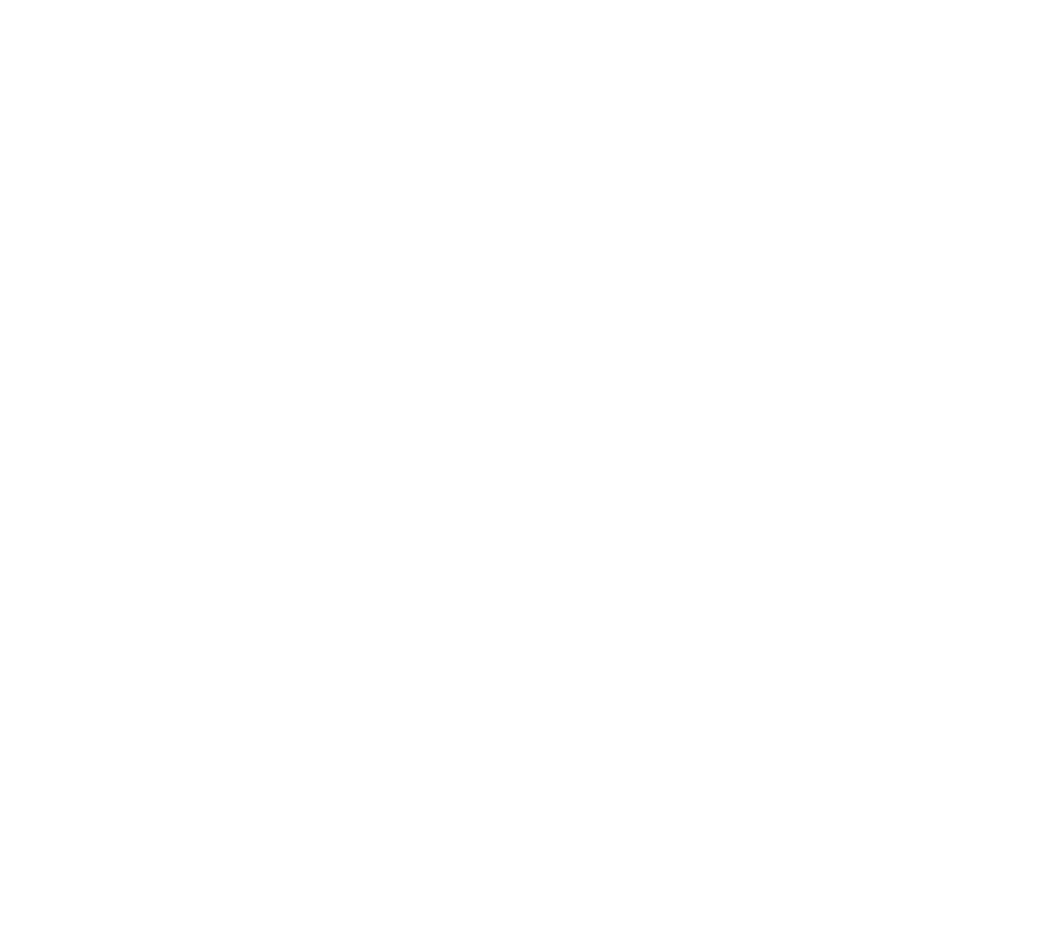
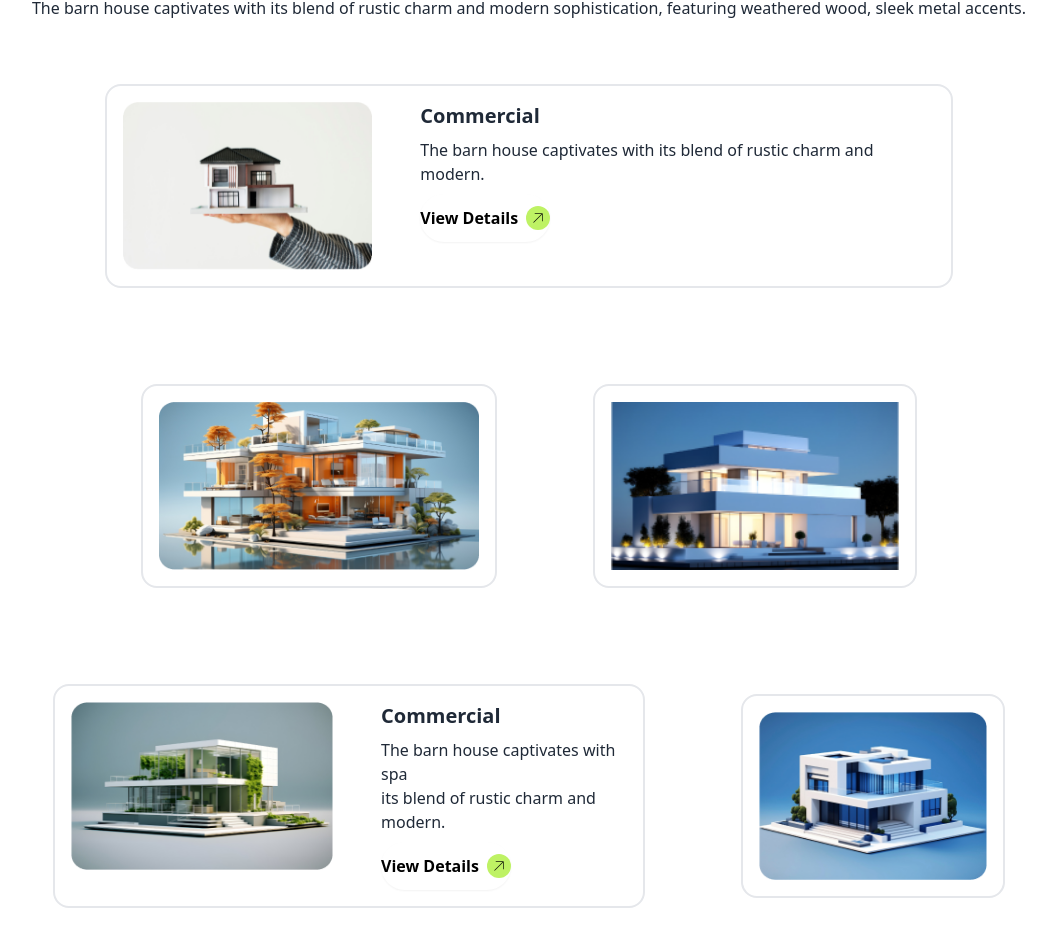
Before and after one commit to sajidhossain8272/B10-Assignment-03, a React (Vite) app: page / in a window 1280 px wide. Shown: the part 2672-3618 px from the top of the page, without its empty margins (111-1167 px from the left). Before the commit the page ends 2496 px from the top, so only its background shows below. Built offline with nearby package versions, Linux system fonts and the light colour scheme.

Commit message:
portfolio added

```diff
--- a/src/App.jsx
+++ b/src/App.jsx
@@ -40,10 +40,10 @@ function App() {
             </div>
             <div className='navbar-end mt-4 lg:pr-32'>
               <div className='hidden lg:flex'>
-                <button className='bg-white rounded-full text-black w-10 h-10 ml-4 flex items-center justify-center'>
+                <button className='bg-white hover:bg-gray-100 rounded-full text-black w-10 h-10 ml-4 flex items-center justify-center'>
                   <img className='w-6' src={shoppingCart} alt='' />
                 </button>
-                <button className='bg-white rounded-full text-black text-3xl w-10 h-10 ml-4 mr-4 flex items-center justify-center'>
+                <button className='bg-white hover:bg-gray-100 rounded-full text-black text-3xl w-10 h-10 ml-4 mr-4 flex items-center justify-center'>
                   <img className='w-6' src={searchIcon} alt='' />
                 </button>
               </div>
@@ -216,7 +216,7 @@ function App() {
         </div>
 
 
-        <div className="flex flex-col items-center lg:flex lg:flex-row justify-center gap-6 mt-8 pb-32">
+        <div className="flex flex-col items-center lg:flex lg:flex-row justify-center gap-6 mt-8 pb-8">
         <div className="card card-side bg-pink-300 w-[275px]">
           <div>
             <div className="ml-6 pt-4">
@@ -268,6 +268,158 @@ function App() {
 
         </div>
       </section>
+
+      <section>
+
+
+
+
+     <div className="bg-gray-200 lg:bg-white pb-10">
+
+
+
+
+      <div className=" text-center">
+        <button className="btn btn-green lg:mt-32 "> <span> <img className="w-6" src="right-arrow.png" alt="right-arrow" /></span> Explore our Latest works</button>
+        <h1 className="font-bold text-[24px] lg:text-[40px] mt-4">Our Latest Portfolio</h1>
+        <p className="font-medium text-[14px] lg:text-[16px] p-4">The barn house captivates with its blend of rustic charm and modern sophistication, featuring weathered wood, sleek metal accents.</p>
+      </div>
+
+
+      <div className="lg:flex flex-wrap items-center justify-center gap-0">
+
+      <div className="bg-white rounded-2xl m-8 p-4 ">
+      <div className='card card-side  lg:border-2'>
+        <div className="flex lg:flex-row flex-col items-start ">
+
+
+              <img className="mb-10 lg:mb-0 lg:mr-4 flex-shrink-0 w-full h-auto lg:h-[25vh] lg:w-1/3 lg:p-4"
+                src='img1.png'
+                alt='Commercial Building'
+              />
+            <div className='card-body p-0 lg:p-4 w-full lg:w-1/2'>
+              <h1 className='card-title text-start text-[20px]'>Commercial</h1>
+              <p className="text-[16px] text-start">The barn house captivates with its blend of rustic charm and modern.  </p>
+              <div className='card-actions justify-start'>
+              <button className='p-0 lg:p=4 btn btn-white text-[16px] text-black'>
+                  View Details{" "}
+                  <span className=' bg-lime-300 rounded-full h-6 w-6 flex items-center justify-center '>
+                    <img className="h-4 w-4" src='arrow-up.png' alt='' />
+                  </span>
+                </button>
+                </div>
+              </div>
+
+
+            </div>
+          </div>
+      </div>
+
+
+      <div className="bg-white rounded-2xl m-8 p-4">
+      <div className='card card-side lg:max-w-fit  lg:border-2'>
+        <div className="flex">
+
+
+              <img className=" lg:mb-0 lg:mr-4 flex-shrink-0 w-full lg:h-[25vh] h-[25vh] lg:p-4"
+                src='img2.png'
+                alt='Commercial Building'
+              />
+
+
+
+            </div>
+          </div>
+      </div>
+
+
+
+      <div className="bg-white rounded-2xl m-8 p-4">
+      <div className='card card-side lg:max-w-fit lg:border-2'>
+        <div className="flex">
+
+              <img className="lg:mb-0  lg:h-[25vh] flex-shrink-0 w-[40vh] lg:w-[40vh] h-full object-cover lg:p-4"
+                src='img5.png'
+                alt='Commercial Building'
+              />
+
+
+
+            </div>
+          </div>
+      </div>
+
+
+
+      <div className="bg-white rounded-2xl m-8 p-4 ">
+      <div className='card card-side  lg:border-2'>
+        <div className="flex lg:flex-row flex-col items-start ">
+
+
+              <img className="mb-10 lg:mb-0 lg:mr-4 flex-shrink-0 w-full h-[25vh] lg:h-[25vh] lg:w-1/2 lg:p-4"
+                src='img4.png'
+                alt='Commercial Building'
+              />
+            <div className='card-body p-0 lg:p-4 w-full lg:w-1/2'>
+              <h1 className='card-title text-start text-[20px]'>Commercial</h1>
+              <p className="text-[16px] text-start">The barn house captivates with spa <br className="hidden lg:flex" /> its blend of rustic charm and <br className="hidden lg:flex" /> modern.  </p>
+              <div className='card-actions justify-start'>
+              <button className='p-0 lg:p=4 btn btn-white text-[16px] text-black'>
+                  View Details{" "}
+                  <span className=' bg-lime-300 rounded-full h-6 w-6 flex items-center justify-center '>
+                    <img className="h-4 w-4" src='arrow-up.png' alt='' />
+                  </span>
+                </button>
+                </div>
+              </div>
+
+
+            </div>
+          </div>
+      </div>
+
+
+
+
+      <div className="bg-white rounded-2xl m-8 p-4">
+      <div className='card card-side lg:w-fit lg:border-2'>
+        <div className="flex lg:flex-row flex-col items-start ">
+
+
+              <img className="lg:mb-0 lg:mr-4 flex-shrink-0 w-full h-[30vh] lg:h-[25vh] lg:p-4"
+                src='img3.png'
+                alt='Commercial Building'
+              />
+
+
+            </div>
+          </div>
+      </div>
+
+
+
+      <div className=" lg:hidden bg-white rounded-2xl m-8 p-4">
+      <div className='card card-side  lg:border-2'>
+        <div className="flex lg:flex-row flex-col items-start ">
+
+
+              <img className="lg:mb-0 lg:mr-4 flex-shrink-0 w-full h-[30vh] lg:p-4"
+                src='img5.png'
+                alt='Commercial Building'
+              />
+
+
+
+            </div>
+          </div>
+      </div>
+
+
+      </div>
+
+      </div>
+
+      </section>
     </>
   );
 }
--- a/src/index.css
+++ b/src/index.css
@@ -15,3 +15,13 @@
   @apply rounded-full bg-white hover:bg-gray-100 text-black border-none;
 
 }
+
+.btn-green {
+  @apply rounded-full bg-green-200 hover:bg-green-100 text-black border-none;
+
+}
+
+.btn-white {
+  @apply rounded-full bg-white hover:bg-white text-black border-none;
+
+}
```
